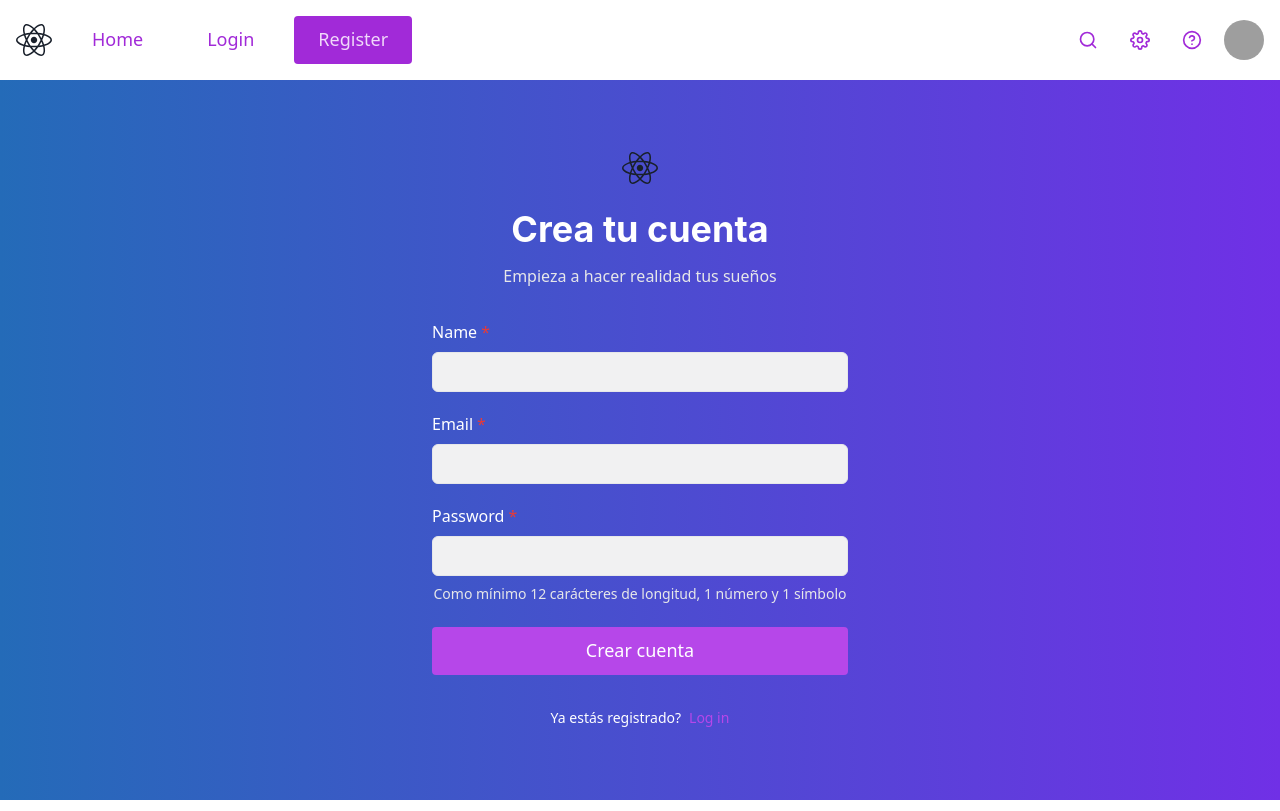
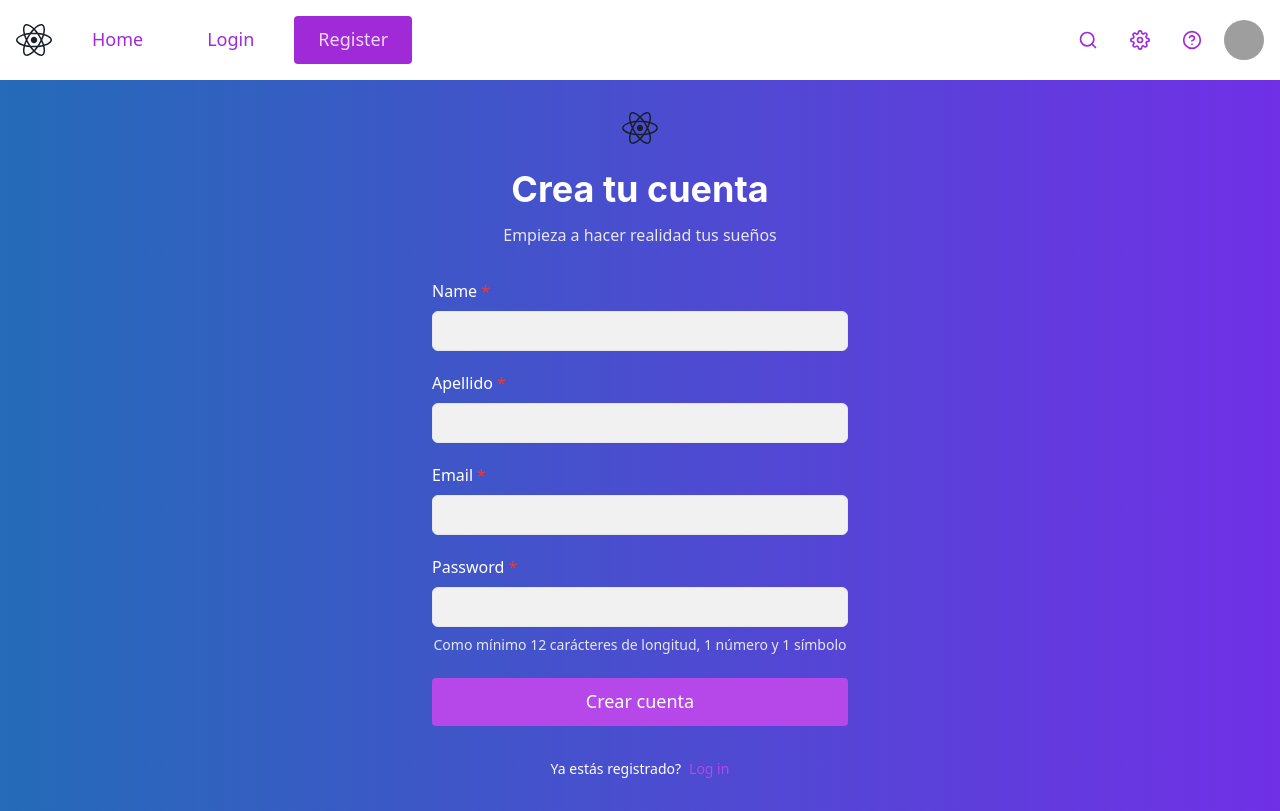
Before and after one commit to soyjuanmacias/react-awesome, a React (Vite) app: page /register in a window 1280 px wide. Built offline with nearby package versions, Linux system fonts and the light colour scheme; grey boxes are pictures that could not be loaded.

Commit message:
config add axios and DDD architecture

```diff
--- a/package.json
+++ b/package.json
@@ -35,6 +35,7 @@
     "@chakra-ui/react": "^2.4.9",
     "@emotion/react": "^11.10.5",
     "@emotion/styled": "^11.10.5",
+    "axios": "^1.2.3",
     "framer-motion": "^8.5.0",
     "react": "^18.2.0",
     "react-dom": "^18.2.0",
--- /dev/null
+++ b/src/core/auth/domain/auth.usecases.js
@@ -0,0 +1,26 @@
+import { useDispatch } from 'react-redux';
+import http from '../../common/domain/http.service';
+import { registerAction } from '../state/auth.actions';
+
+const useAuthUseCases = () => {
+  const dispatch = useDispatch();
+
+  const login = async credentials => {
+    // dispatch(registerAction(credentials));
+    const result = await http.post('/auth/login', credentials);
+    console.log('axios login result', result);
+  };
+
+  const register = async credentials => {
+    // dispatch(registerAction(credentials));
+    const result = await http.post('/auth/register', credentials);
+    console.log('axios register result', result);
+  };
+
+  return {
+    login,
+    register
+  };
+};
+
+export default useAuthUseCases;
--- /dev/null
+++ b/src/core/common/domain/http.service.js
@@ -0,0 +1,24 @@
+import axios from 'axios';
+
+const apiPrefix = '/api/v1';
+const baseURL = `http://localhost:4000${apiPrefix}`;
+
+const headers = {
+  'Accept': 'application/json',
+  'Content-Type': 'application/json',
+  'Access-Control-Allow-Origin': 'http://localhost:4000',
+  withCredentials: true,
+};
+
+const timeout = 3000;
+
+const config = {
+  baseURL,
+  timeout,
+  headers,
+  withCredentials: true,
+};
+
+const http = axios.create({ ...config });
+
+export default http;
--- a/src/ui/pages/Login.jsx
+++ b/src/ui/pages/Login.jsx
@@ -16,12 +16,15 @@ import {
 import { useForm } from 'react-hook-form';
 import { Link } from 'react-router-dom';
 import logo from '../../assets/logo.svg';
+import useAuthUseCases from '../../core/auth/domain/auth.usecases';
 
 const Login = () => {
   const { register, handleSubmit } = useForm();
+  const { login } = useAuthUseCases();
 
   const submit = result => {
     console.log('result', result);
+    login(result);
   };
 
   return (
--- a/src/ui/pages/Register.jsx
+++ b/src/ui/pages/Register.jsx
@@ -15,12 +15,15 @@ import {
 import { useForm } from 'react-hook-form';
 import { Link } from 'react-router-dom';
 import logo from '../../assets/logo.svg';
+import useAuthUseCases from '../../core/auth/domain/auth.usecases';
 
 const Register = () => {
+  const { register: registerUseCase } = useAuthUseCases();
   const { register, handleSubmit } = useForm();
 
   const submit = result => {
     console.log('result', result);
+    registerUseCase(result);
   };
 
   return (
@@ -55,6 +58,12 @@ const Register = () => {
                   Name
                 </FormLabel>
                 <Input bg="gray.100" id="name" type="text" {...register('name')} focusBorderColor="primary.300" />
+              </FormControl>
+              <FormControl isRequired>
+                <FormLabel color="white" htmlFor="name">
+                  Apellido
+                </FormLabel>
+                <Input bg="gray.100" id="name" type="text" {...register('lastName')} focusBorderColor="primary.300" />
               </FormControl>
               <FormControl isRequired>
                 <FormLabel color="white" htmlFor="email">
```
Also changed, not shown: 1 other file (tests, documents, lock files or other folders).
